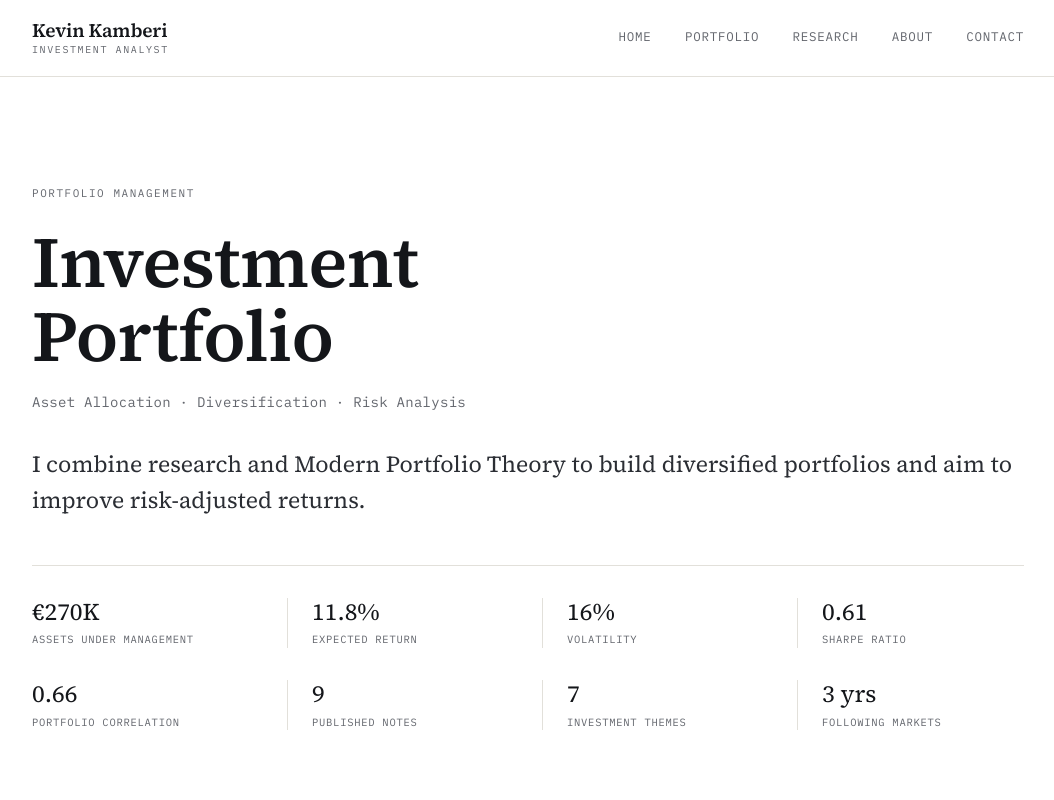
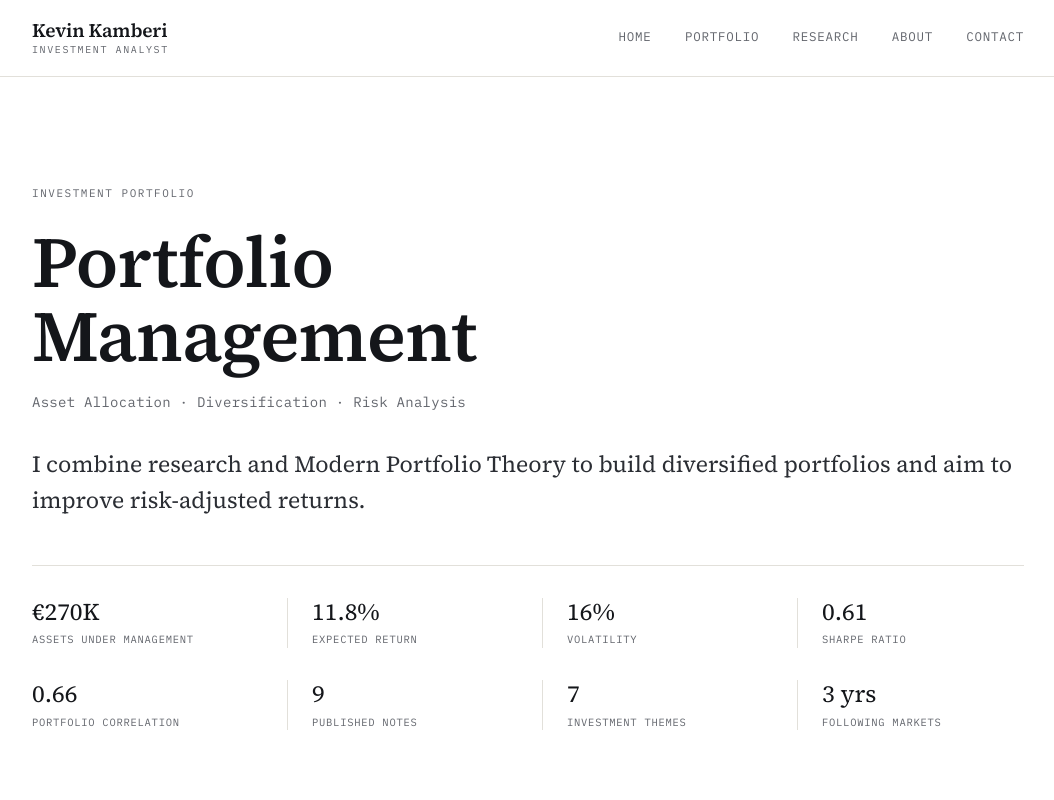
Before and after one commit to kevinkamberi99-coder/Personal-Website, a plain HTML site: page portfolio.html in a window 1280 px wide. Shown: the top 800 px of the page, without its empty margins (112-1166 px from the left). Drawn offline with Linux system fonts and the light colour scheme.

Commit message:
Update portfolio.html

```diff
--- a/portfolio.html
+++ b/portfolio.html
@@ -31,9 +31,9 @@
 
   <section class="hero">
     <div class="wrap">
-     <p class="eyebrow hero-eyebrow">Portfolio Management</p>
+     <p class="eyebrow hero-eyebrow">Investment Portfolio</p>
 
-<h1>Investment Portfolio</h1>
+<h1>Portfolio Management</h1>
 
 <p class="role">
   Asset Allocation · Diversification · Risk Analysis
```
